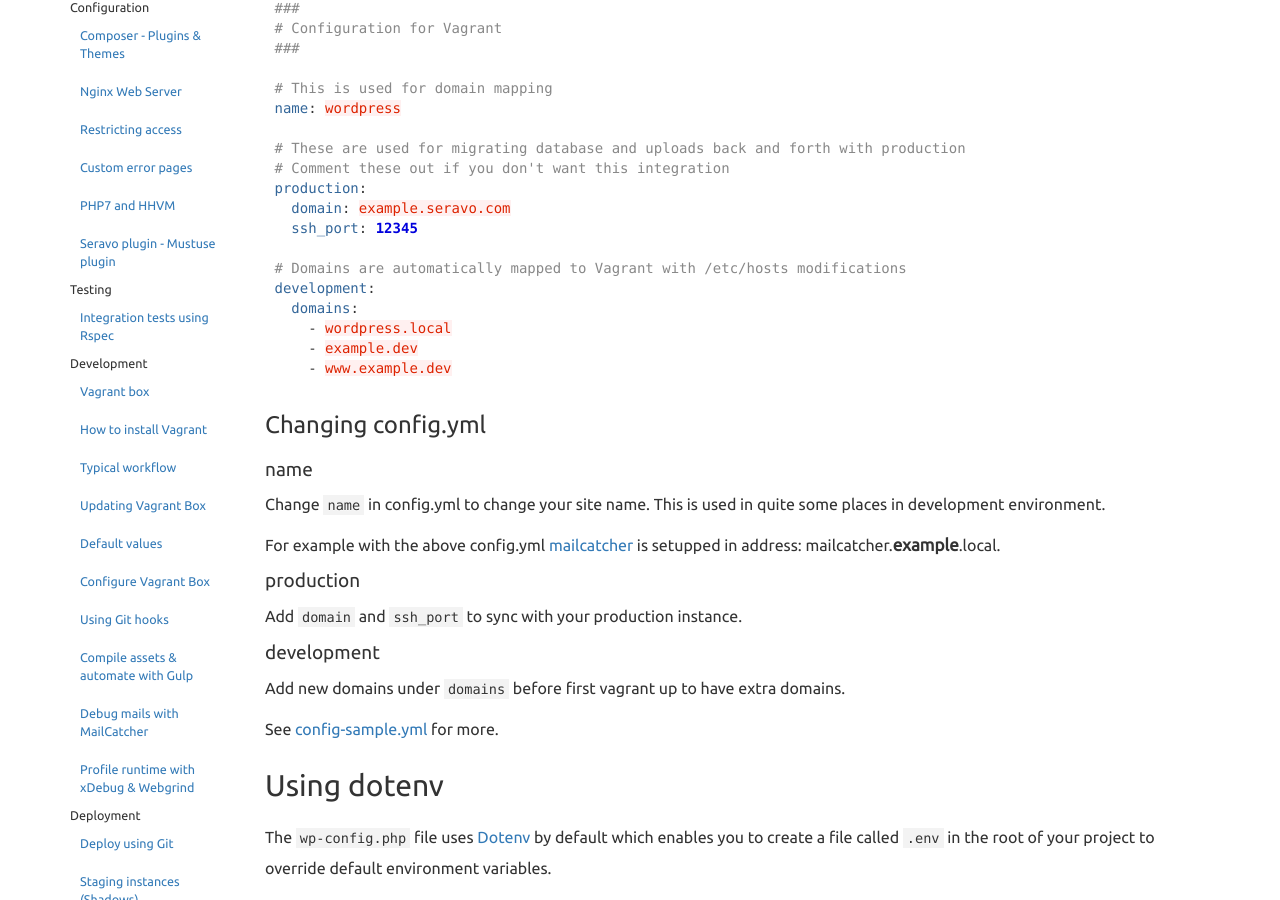
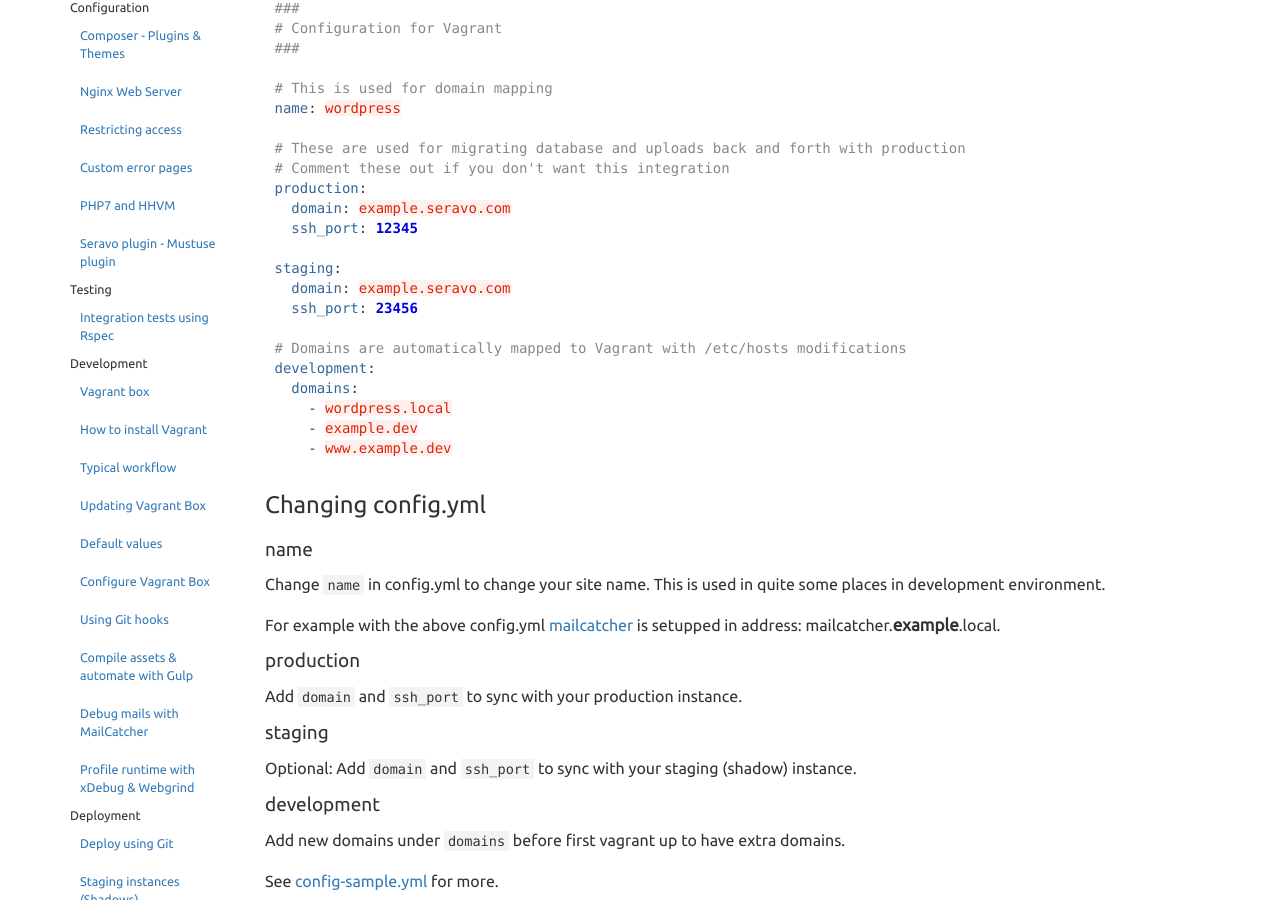
Before and after one commit to Seravo/docs, a Jekyll site: the page built from _posts/2015-10-12-configure-vagrant-box.md, in a window 1280 px wide and 900 px high, scrolled down 250 px. Built offline with Jekyll 4.4.1, drawn with Linux system fonts in a browser that asks for light colours; nearby versions of some CDN libraries; Markdown is read by kramdown in place of the engine named in the settings.

Commit message:
Document 'staging' in config.yml as we have commands that rely on it
E.g. wp-pul-staging-db expects to find a 'staging' server settings.

```diff
--- a/_posts/2015-10-12-configure-vagrant-box.md
+++ b/_posts/2015-10-12-configure-vagrant-box.md
@@ -23,6 +23,10 @@ production:
   domain: example.seravo.com
   ssh_port: 12345
 
+staging:
+  domain: example.seravo.com
+  ssh_port: 23456
+
 # Domains are automatically mapped to Vagrant with /etc/hosts modifications
 development:
   domains:
@@ -40,6 +44,9 @@ For example with the above config.yml [mailcatcher]({{ site.baseurl }}{% post_ur
 
 #### production
 Add `domain` and `ssh_port` to sync with your production instance.
+
+#### staging
+Optional: Add `domain` and `ssh_port` to sync with your staging (shadow) instance.
 
 #### development
 Add new domains under `domains` before first vagrant up to have extra domains.
```
